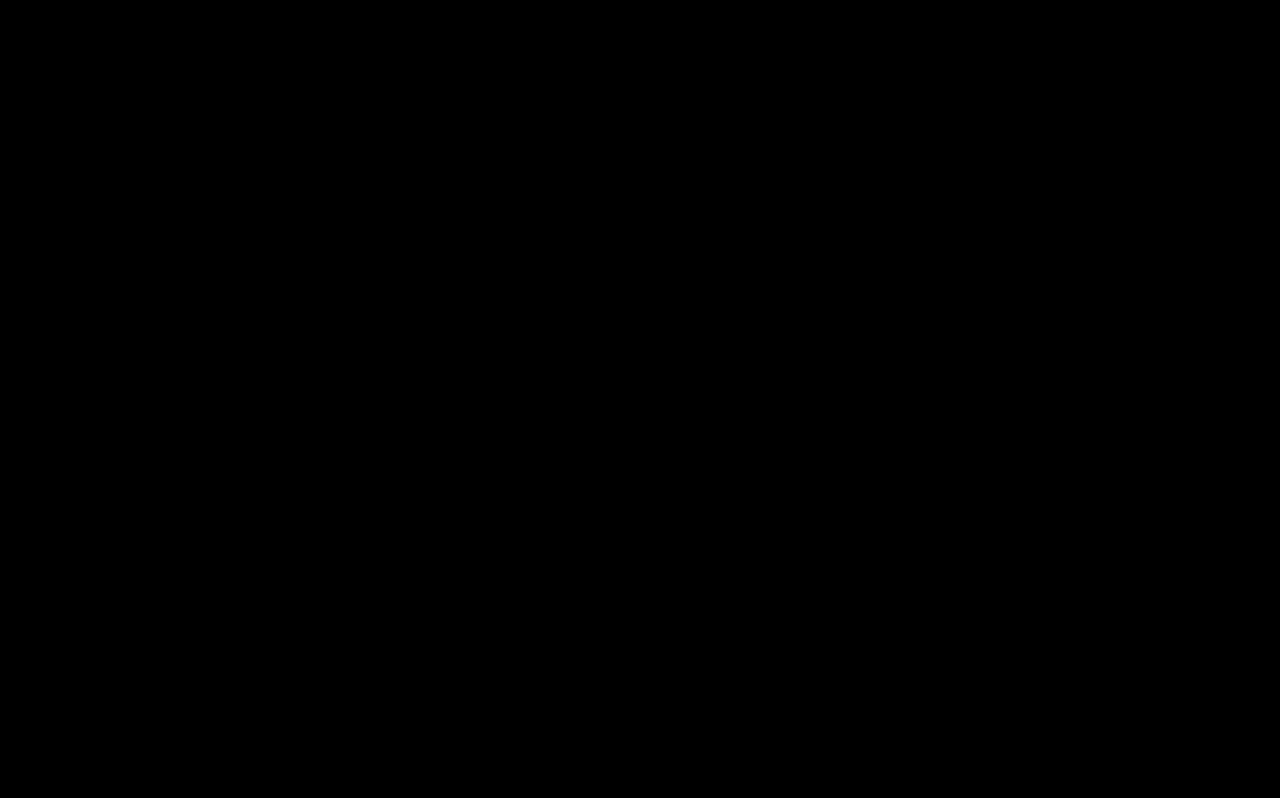
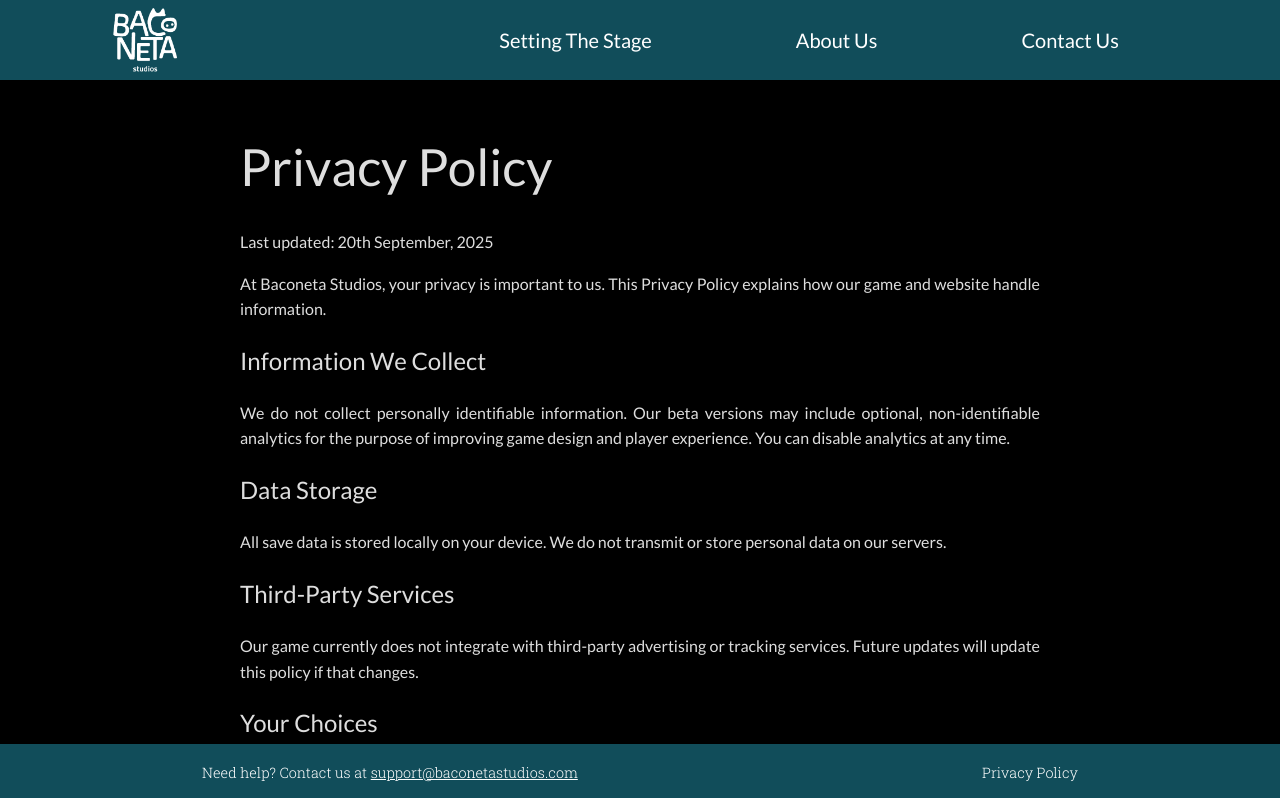
Before and after one commit to Baconeta-Studios/baconetastudios.com, a React (Vite) app: page /privacy-policy in a window 1280 px wide. Before the commit this address had no page. Shown: the top 798 px of the page. Built offline with nearby package versions, Linux system fonts and the light colour scheme.

Commit message:
privacy policy added

```diff
--- a/src/App.tsx
+++ b/src/App.tsx
@@ -4,6 +4,7 @@ import { BrowserRouter, Route, Routes } from "react-router-dom";
 import Home from "./pages/home/Home.tsx";
 import ContactUs from "./pages/contact/ContactUs.tsx";
 import AboutUs from "./pages/sts/About.tsx";
+import PrivacyPolicy from "./pages/PrivacyPolicy.tsx";
 
 function App() {
 
@@ -14,6 +15,7 @@ function App() {
                     <Route index element={<Home/>}/>
                     <Route path={'/'} element={<Home/>}/>
                     <Route path={'/contact'} element={<ContactUs/>}/>
+                    <Route path={'/privacy-policy'} element={<PrivacyPolicy/>}/>
                     <Route path={'/about'} element={<AboutUs/>}/>
                 </Routes>
             </BrowserRouter>
--- a/src/index.css
+++ b/src/index.css
@@ -1,8 +1,6 @@
 @import url('https://fonts.googleapis.com/css2?family=Nunito:ital,wght@0,200..1000;1,200..1000&family=Roboto+Slab:wght@100..900&family=Grandstander:ital,wght@0,900;1,900&family=Lato&display=swap');
 
 body {
-    display: flex;
-    /*place-items: center;*/
     min-width: 320px;
     min-height: 100vh;
 }
@@ -346,3 +344,11 @@ hr {
     padding: 10px;               /* optional inner spacing for text */
     box-sizing: border-box;      /* include padding inside width */
 }
+
+.privacy-container {
+    max-width: 800px;
+    margin: 0 auto;       /* centers the content */
+    padding: 2rem 1rem;   /* breathing room top/bottom & sides */
+    line-height: 1.6;     /* easier to read paragraphs */
+    text-align: justify;   /* keep text aligned left for readability */
+}
--- a/src/pages/Footer.tsx
+++ b/src/pages/Footer.tsx
@@ -1,8 +1,21 @@
 export default function Footer() {
     return (
-        <footer className={"flex-container"}>
-            <div className={"flex-row"}>
-                <a href={"mailto:support@baconetastudios.com"} className={"flex-item"} >Need help? Contact us at <u>support@baconetastudios.com</u></a>
+        <footer className="flex-container">
+            <div className="flex-row">
+                <a
+                    href="mailto:support@baconetastudios.com"
+                    className="flex-item"
+                >
+                    Need help? Contact us at <u>support@baconetastudios.com</u>
+                </a>
+            </div>
+            <div className="flex-row mt-2">
+                <a
+                    href="/privacy-policy"
+                    className="flex-item"
+                >
+                    Privacy Policy
+                </a>
             </div>
         </footer>
     );
--- /dev/null
+++ b/src/pages/PrivacyPolicy.tsx
@@ -0,0 +1,56 @@
+// Components
+import Header from "./Header.tsx";
+import Footer from "./Footer.tsx";
+
+export default function PrivacyPolicy() {
+    return (
+        <>
+            <Header />
+            <main className="content">
+                <div className="privacy-container">
+                    <h1>Privacy Policy</h1>
+                    <p>Last updated: 20th September, 2025</p>
+
+                    <p>
+                        At Baconeta Studios, your privacy is important to us. This Privacy Policy
+                        explains how our game and website handle information.
+                    </p>
+
+                    <h2>Information We Collect</h2>
+                    <p>
+                        We do not collect personally identifiable information. Our beta versions
+                        may include optional, non-identifiable analytics for the purpose of improving
+                        game design and player experience. You can disable analytics at any time.
+                    </p>
+
+                    <h2>Data Storage</h2>
+                    <p>
+                        All save data is stored locally on your device. We do not transmit or store
+                        personal data on our servers.
+                    </p>
+
+                    <h2>Third-Party Services</h2>
+                    <p>
+                        Our game currently does not integrate with third-party advertising or
+                        tracking services. Future updates will update this policy if that changes.
+                    </p>
+
+                    <h2>Your Choices</h2>
+                    <p>
+                        You may opt out of analytics at any time in the game’s settings. Deleting
+                        the game will also delete all locally stored data.
+                    </p>
+
+                    <h2>Contact Us</h2>
+                    <p>
+                        If you have any questions, please contact us at{" "}
+                        <a href="mailto:support@baconetastudios.com">
+                            support@baconetastudios.com
+                        </a>.
+                    </p>
+                </div>
+            </main>
+            <Footer />
+        </>
+    );
+}
```
